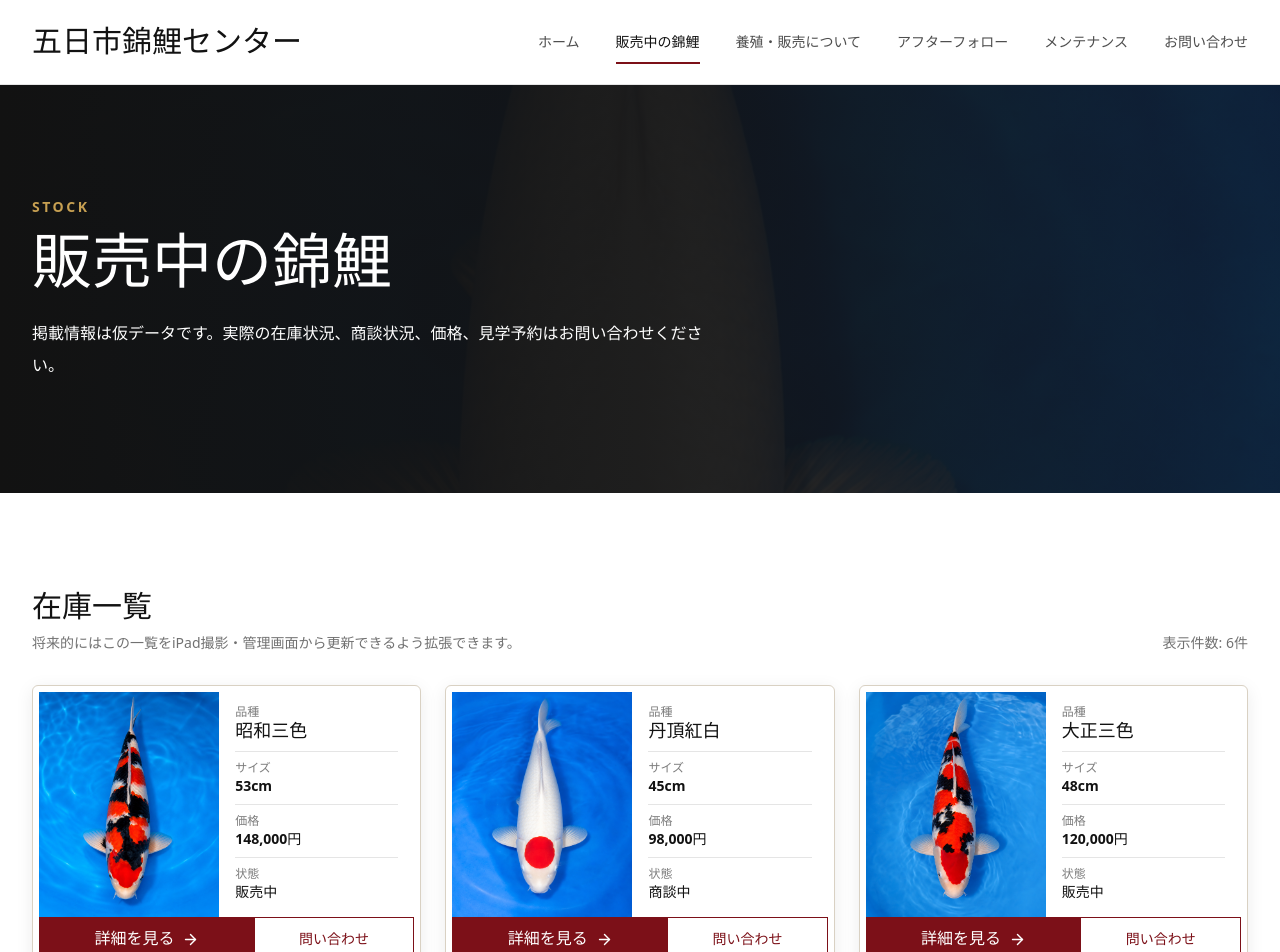
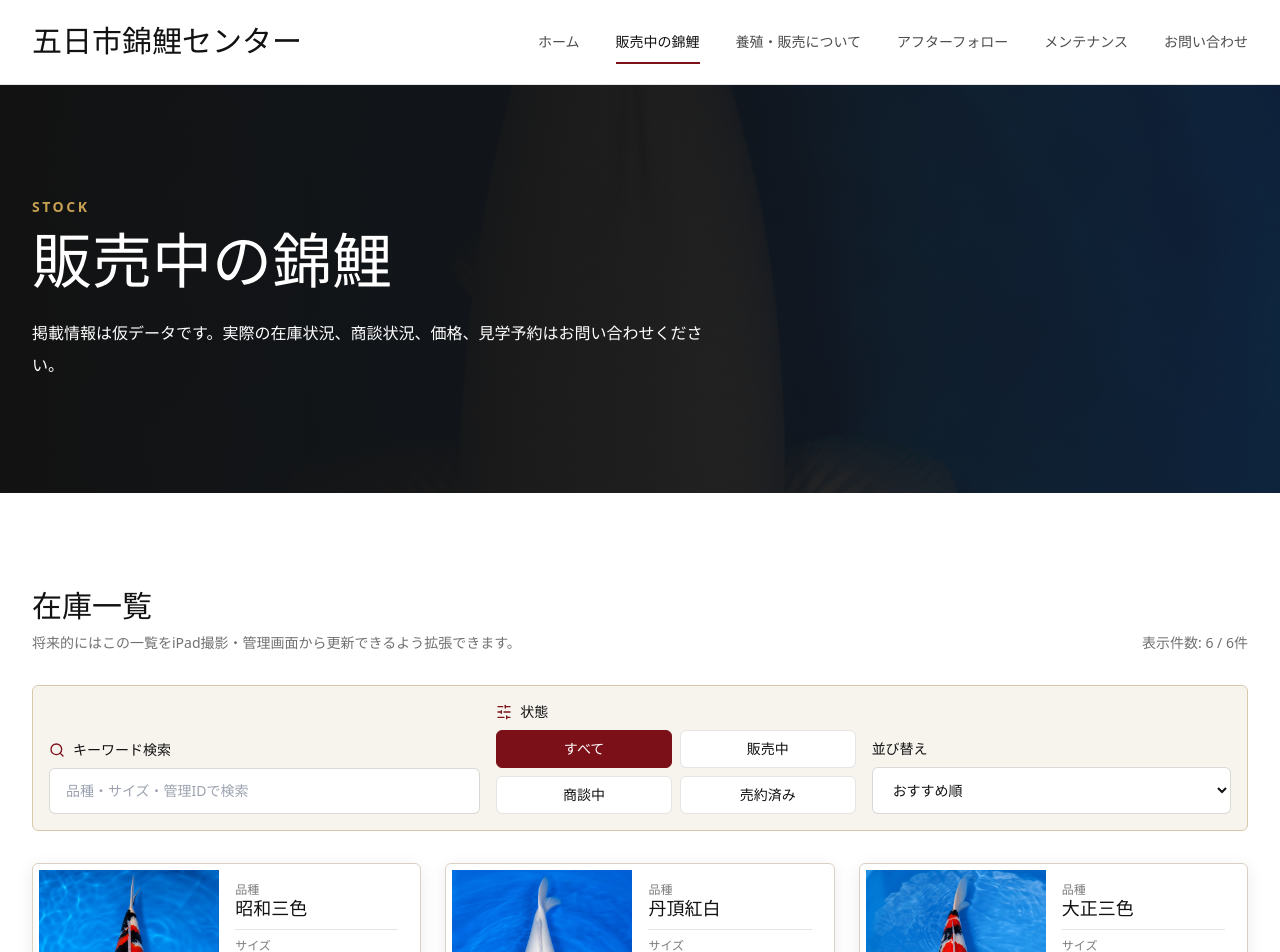
Before and after one commit to AtsushiSora/itsukaichi-nishikigoi-center, a React (Vite) app: page /koi in a window 1280 px wide. Shown: the top 952 px of the page. Built offline with nearby package versions, Linux system fonts and the light colour scheme.

Commit message:
Add dynamic inventory interactions

```diff
--- a/src/pages/HomePage.tsx
+++ b/src/pages/HomePage.tsx
@@ -47,8 +47,9 @@ export function HomePage() {
         <img
           src={heroImageUrl}
           alt="水中を泳ぐ錦鯉"
-          className="absolute inset-0 h-full w-full object-cover object-[38%_center] opacity-100"
+          className="hero-koi-image absolute inset-0 h-full w-full object-cover object-[38%_center] opacity-100"
         />
+        <div className="water-shimmer absolute inset-0" />
         <div className="absolute inset-0 bg-gradient-to-r from-sumi/84 via-sumi/24 to-sumi/0" />
         <div className="absolute inset-0 bg-[radial-gradient(circle_at_70%_48%,transparent_0,rgba(18,18,18,0)_35%,rgba(18,18,18,0.24)_100%)]" />
         <div className="relative mx-auto flex min-h-[320px] max-w-[1380px] items-center px-5 py-12 md:min-h-[360px] lg:px-8">
@@ -94,7 +95,9 @@ export function HomePage() {
           </div>
           <div className="grid gap-7 sm:grid-cols-2 lg:grid-cols-4">
             {koiList.slice(0, 4).map((koi) => (
-              <KoiCard key={koi.id} koi={koi} showInquiry={false} />
+              <div key={koi.id} className="reveal-card">
+                <KoiCard koi={koi} showInquiry={false} />
+              </div>
             ))}
           </div>
         </div>
--- a/src/pages/KoiDetailPage.tsx
+++ b/src/pages/KoiDetailPage.tsx
@@ -111,7 +111,7 @@ export function KoiDetailPage() {
                   電話で相談
                 </a>
                 <Link
-                  to="/contact"
+                  to={`/contact?koi=${koi.id}`}
                   className="inline-flex items-center justify-center gap-2 rounded-full border border-urushi px-5 py-3 font-semibold text-urushi transition hover:bg-urushi hover:text-white"
                 >
                   <MessageCircle size={18} />
--- a/src/pages/KoiListPage.tsx
+++ b/src/pages/KoiListPage.tsx
@@ -1,8 +1,44 @@
+import { Search, SlidersHorizontal } from "lucide-react";
+import { useMemo, useState } from "react";
 import { KoiCard } from "../components/KoiCard";
 import { PageHero } from "../components/PageHero";
-import { koiList } from "../data/koi";
+import { koiList, type KoiStatus } from "../data/koi";
+
+type SortKey = "recommended" | "priceAsc" | "priceDesc" | "sizeDesc";
+
+const statusFilters: Array<"すべて" | KoiStatus> = ["すべて", "販売中", "商談中", "売約済み"];
+
+const priceNumber = (price: string) => Number(price.replace(/[^\d]/g, ""));
+const sizeNumber = (size: string) => Number(size.replace(/[^\d]/g, ""));
 
 export function KoiListPage() {
+  const [query, setQuery] = useState("");
+  const [status, setStatus] = useState<"すべて" | KoiStatus>("すべて");
+  const [sortKey, setSortKey] = useState<SortKey>("recommended");
+
+  const filteredKoi = useMemo(() => {
+    const normalizedQuery = query.trim().toLowerCase();
+
+    return [...koiList]
+      .filter((koi) => {
+        const matchesStatus = status === "すべて" || koi.status === status;
+        const matchesQuery =
+          normalizedQuery.length === 0 ||
+          [koi.id, koi.variety, koi.size, koi.age, koi.sex, koi.comment]
+            .join(" ")
+            .toLowerCase()
+            .includes(normalizedQuery);
+
+        return matchesStatus && matchesQuery;
+      })
+      .sort((a, b) => {
+        if (sortKey === "priceAsc") return priceNumber(a.price) - priceNumber(b.price);
+        if (sortKey === "priceDesc") return priceNumber(b.price) - priceNumber(a.price);
+        if (sortKey === "sizeDesc") return sizeNumber(b.size) - sizeNumber(a.size);
+        return koiList.findIndex((koi) => koi.id === a.id) - koiList.findIndex((koi) => koi.id === b.id);
+      });
+  }, [query, sortKey, status]);
+
   return (
     <>
       <PageHero
@@ -19,13 +55,75 @@ export function KoiListPage() {
                 将来的にはこの一覧をiPad撮影・管理画面から更新できるよう拡張できます。
               </p>
             </div>
-            <p className="text-sm text-sumi/60">表示件数: {koiList.length}件</p>
+            <p className="text-sm text-sumi/60">
+              表示件数: {filteredKoi.length} / {koiList.length}件
+            </p>
           </div>
-          <div className="grid gap-6 sm:grid-cols-2 lg:grid-cols-3">
-            {koiList.map((koi) => (
-              <KoiCard key={koi.id} koi={koi} />
-            ))}
+
+          <div className="mb-8 grid gap-4 rounded-md border border-[#d8c9ab] bg-washi p-4 md:grid-cols-[1.2fr_1fr_1fr] md:items-end">
+            <label className="grid gap-2 text-sm font-semibold">
+              <span className="inline-flex items-center gap-2">
+                <Search size={16} className="text-urushi" />
+                キーワード検索
+              </span>
+              <input
+                value={query}
+                onChange={(event) => setQuery(event.target.value)}
+                className="rounded-md border border-black/15 bg-white px-4 py-3 font-normal outline-none transition focus:border-urushi focus:ring-2 focus:ring-urushi/10"
+                placeholder="品種・サイズ・管理IDで検索"
+              />
+            </label>
+
+            <div className="grid gap-2 text-sm font-semibold">
+              <span className="inline-flex items-center gap-2">
+                <SlidersHorizontal size={16} className="text-urushi" />
+                状態
+              </span>
+              <div className="grid grid-cols-2 gap-2">
+                {statusFilters.map((item) => (
+                  <button
+                    key={item}
+                    type="button"
+                    onClick={() => setStatus(item)}
+                    className={`rounded-md border px-3 py-2 text-sm transition ${
+                      status === item
+                        ? "border-urushi bg-urushi text-white"
+                        : "border-black/10 bg-white text-sumi hover:border-urushi"
+                    }`}
+                  >
+                    {item}
+                  </button>
+                ))}
+              </div>
+            </div>
+
+            <label className="grid gap-2 text-sm font-semibold">
+              並び替え
+              <select
+                value={sortKey}
+                onChange={(event) => setSortKey(event.target.value as SortKey)}
+                className="rounded-md border border-black/15 bg-white px-4 py-3 font-normal outline-none transition focus:border-urushi focus:ring-2 focus:ring-urushi/10"
+              >
+                <option value="recommended">おすすめ順</option>
+                <option value="priceAsc">価格が安い順</option>
+                <option value="priceDesc">価格が高い順</option>
+                <option value="sizeDesc">サイズが大きい順</option>
+              </select>
+            </label>
           </div>
+
+          {filteredKoi.length > 0 ? (
+            <div className="grid gap-6 sm:grid-cols-2 lg:grid-cols-3">
+              {filteredKoi.map((koi) => (
+                <KoiCard key={koi.id} koi={koi} />
+              ))}
+            </div>
+          ) : (
+            <div className="rounded-md border border-dashed border-black/20 bg-white px-6 py-14 text-center">
+              <p className="font-serif text-2xl font-semibold">条件に合う錦鯉が見つかりません</p>
+              <p className="mt-3 text-sm text-sumi/60">検索語や状態を変更して再度お試しください。</p>
+            </div>
+          )}
         </div>
       </section>
     </>
--- a/src/styles.css
+++ b/src/styles.css
@@ -52,3 +52,80 @@ img {
 .vertical-label {
   writing-mode: vertical-rl;
 }
+
+.hero-koi-image {
+  animation: hero-drift 18s ease-in-out infinite alternate;
+}
+
+.water-shimmer {
+  background:
+    linear-gradient(
+      115deg,
+      transparent 18%,
+      rgba(255, 255, 255, 0.12) 34%,
+      transparent 50%
+    );
+  mix-blend-mode: screen;
+  opacity: 0.28;
+  transform: translateX(-35%);
+  animation: water-shimmer 9s ease-in-out infinite;
+}
+
+.reveal-card {
+  animation: reveal-card 0.7s ease both;
+}
+
+.reveal-card:nth-child(2) {
+  animation-delay: 0.08s;
+}
+
+.reveal-card:nth-child(3) {
+  animation-delay: 0.16s;
+}
+
+.reveal-card:nth-child(4) {
+  animation-delay: 0.24s;
+}
+
+@keyframes hero-drift {
+  from {
+    transform: scale(1);
+  }
+
+  to {
+    transform: scale(1.035) translateX(1.2%);
+  }
+}
+
+@keyframes water-shimmer {
+  0%,
+  100% {
+    transform: translateX(-42%);
+  }
+
+  50% {
+    transform: translateX(32%);
+  }
+}
+
+@keyframes reveal-card {
+  from {
+    opacity: 0;
+    transform: translateY(16px);
+  }
+
+  to {
+    opacity: 1;
+    transform: translateY(0);
+  }
+}
+
+@media (prefers-reduced-motion: reduce) {
+  *,
+  *::before,
+  *::after {
+    animation-duration: 0.001ms !important;
+    animation-iteration-count: 1 !important;
+    scroll-behavior: auto !important;
+  }
+}
```
Also changed, not shown: src/pages/ContactPage.tsx (+44 -2 lines).
